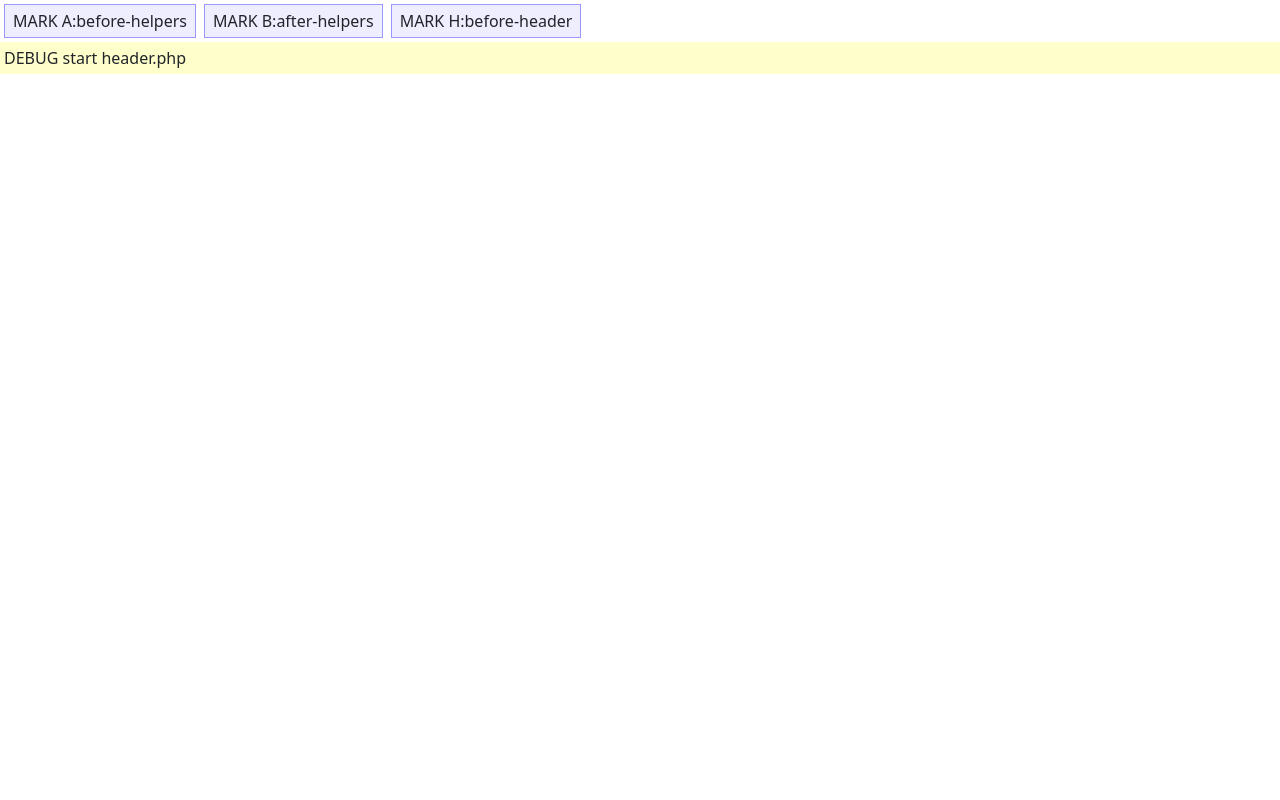
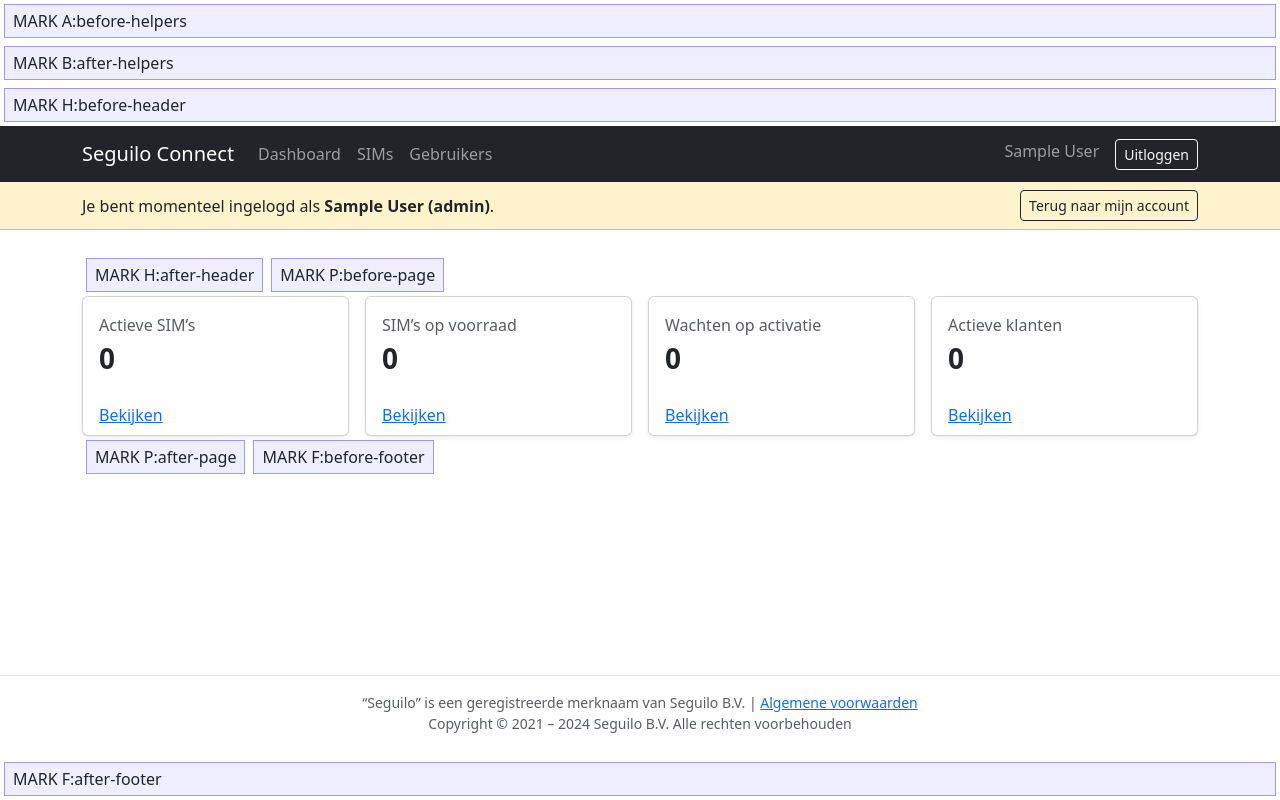
Before and after one commit to SeguiloNL/SeguiloConnect, a PHP site: page /index.php in a window 1280 px wide. Run offline with PHP 8.4, Linux system fonts and the light colour scheme; the visitor is signed in with stand-in values (Sample User, id 1); tables that the repository leaves empty or names only in its code hold one stand-in row (values such as "Sample post").

Commit message:
Update header.php

```diff
--- a/views/header.php
+++ b/views/header.php
@@ -1,11 +1,34 @@
 <?php
-echo "<div style='background:#ffc;padding:4px'>DEBUG start header.php</div>";
-$u = auth_user();
-$config = require __DIR__ . '/../config.php';
+declare(strict_types=1);
 
+/**
+ * views/header.php — fail-safe header
+ * - Start sessie vroeg
+ * - Auth en config zijn try/catch → nooit fatal
+ * - Toont optioneel een gele waarschuwing als DB/auth stuk is
+ */
 
+require_once __DIR__ . '/../helpers.php';
+app_session_start();
 
-// Role-flags
+$u = null;
+$authError = null;
+try {
+    // auth kan DB connectie triggeren → mag niet fatalen in header
+    $u = auth_user();
+} catch (Throwable $e) {
+    $authError = $e->getMessage();
+    $u = null;
+}
+
+$config = [];
+try {
+    $cfg = require __DIR__ . '/../config.php';
+    if (is_array($cfg)) { $config = $cfg; }
+} catch (Throwable $e) {
+    // Niet fatalen; ga met defaults verder
+}
+
 $role     = $u['role'] ?? null;
 $isSuper  = ($role === 'super_admin') || (defined('ROLE_SUPER') && $role === ROLE_SUPER);
 $isRes    = ($role === 'reseller')    || (defined('ROLE_RESELLER') && $role === ROLE_RESELLER);
@@ -16,105 +39,64 @@ $isMgr    = ($isSuper || $isRes || $isSubRes);
 <html lang="nl">
 <head>
 <meta charset="utf-8">
-<meta name="viewport" content="width=device-width, initial-scale=1">
-<title><?= e($config['app']['app_name']) ?></title>
+<meta name="viewport" content="width=device-width,initial-scale=1">
+<title><?= isset($config['app_name']) ? e($config['app_name']) : 'Seguilo Connect' ?></title>
 <link href="https://cdn.jsdelivr.net/npm/bootstrap@5.3.3/dist/css/bootstrap.min.css" rel="stylesheet">
-<link href="https://cdn.jsdelivr.net/npm/bootstrap-icons@1.11.3/font/bootstrap-icons.css" rel="stylesheet">
-<link href="<?= e(base_url()) ?>/assets/css/app.css" rel="stylesheet">
-<style>
-  .navbar-custom { background-color: #1e73be !important; }
-  .navbar-custom .nav-link,
-  .navbar-custom .navbar-brand,
-  .navbar-custom .navbar-text { color: #fff !important; }
-  .navbar-custom .nav-link:hover,
-  .navbar-custom .nav-link:focus { color: #f0f0f0 !important; }
-</style>
+<link href="assets/css/app.css" rel="stylesheet">
 </head>
 <body>
-<nav class="navbar navbar-expand-lg navbar-custom mb-0">
-  <div class="container-fluid">
-    <a class="navbar-brand" href="index.php?route=dashboard">
-      <?php if (!empty($config['app']['logo'])): ?>
-        <img src="<?= e($config['app']['logo']) ?>" alt="Logo" height="30">
-      <?php else: ?>
-        <?= e($config['app']['app_name']) ?>
-      <?php endif; ?>
-    </a>
-    <button class="navbar-toggler" type="button" data-bs-toggle="collapse" data-bs-target="#nav"
-            aria-controls="nav" aria-expanded="false" aria-label="Toggle navigation">
+<nav class="navbar navbar-expand-lg navbar-dark bg-dark">
+  <div class="container">
+    <a class="navbar-brand" href="index.php">Seguilo Connect</a>
+    <button class="navbar-toggler" type="button" data-bs-toggle="collapse" data-bs-target="#mainNav">
       <span class="navbar-toggler-icon"></span>
     </button>
-
-    <?php if ($u): ?>
-    <div class="collapse navbar-collapse" id="nav">
-      <ul class="navbar-nav me-auto mb-2 mb-lg-0">
-        <!-- Dashboard -->
-        <li class="nav-item"><a class="nav-link" href="index.php?route=dashboard">Dashboard</a></li>
-
-        <!-- Klanten -->
-        <?php if ($isMgr): ?>
-          <li class="nav-item"><a class="nav-link" href="index.php?route=users_list">Klanten</a></li>
-        <?php endif; ?>
-
-        <!-- Abonnementen -->
-        <?php if ($isSuper): ?>
-          <li class="nav-item"><a class="nav-link" href="index.php?route=plans_list">Abonnementen</a></li>
-        <?php endif; ?>
-
-        <!-- Simkaarten (nieuw hoofdmenu item) -->
-        <?php if ($isMgr): ?>
-          <li class="nav-item"><a class="nav-link" href="index.php?route=sims_list">Simkaarten</a></li>
-        <?php endif; ?>
-
-        <!-- Bestellen -->
-        <?php if ($isMgr): ?>
-          <li class="nav-item"><a class="nav-link" href="index.php?route=orders_list">Bestellen</a></li>
-        <?php else: ?>
-          <li class="nav-item"><a class="nav-link" href="index.php?route=orders_list">Mijn bestellingen</a></li>
+    <div id="mainNav" class="collapse navbar-collapse">
+      <ul class="navbar-nav me-auto">
+        <?php if ($u): ?>
+          <li class="nav-item"><a class="nav-link" href="index.php?route=dashboard">Dashboard</a></li>
+          <li class="nav-item"><a class="nav-link" href="index.php?route=sims_list">SIMs</a></li>
+          <li class="nav-item"><a class="nav-link" href="index.php?route=users_list">Gebruikers</a></li>
+          <?php if ($isSuper): ?>
+            <li class="nav-item"><a class="nav-link" href="index.php?route=system_admin">Admin</a></li>
+          <?php endif; ?>
         <?php endif; ?>
       </ul>
-
-      <!-- Rechts uitgelijnd -->
-      <ul class="navbar-nav ms-auto mb-2 mb-lg-0 align-items-center">
-        <!-- Account menu -->
-        <li class="nav-item dropdown">
-          <a class="nav-link dropdown-toggle" href="#" id="accountDropdown" role="button" data-bs-toggle="dropdown">
-            Mijn account
-          </a>
-          <ul class="dropdown-menu dropdown-menu-end">
-            <li><a href="<?= url('profile') ?>">Profiel</a></li>
-            <?php if ($isSuper): ?>
-              <li><a class="dropdown-item" href="index.php?route=system_admin">Systeembeheer</a></li>
-            <?php endif; ?>
-            <li><hr class="dropdown-divider"></li>
-            <li><a class="dropdown-item" href="index.php?route=logout">Uitloggen</a></li>
-          </ul>
-        </li>
+      <ul class="navbar-nav">
+        <?php if ($u): ?>
+          <li class="nav-item">
+            <span class="navbar-text me-3"><?= e($u['name'] ?? $u['email'] ?? 'Account') ?></span>
+          </li>
+          <li class="nav-item">
+            <form class="d-inline" method="post" action="index.php?route=logout">
+              <?php if (function_exists('csrf_field')) csrf_field(); ?>
+              <button class="btn btn-sm btn-outline-light">Uitloggen</button>
+            </form>
+          </li>
+        <?php else: ?>
+          <li class="nav-item"><a class="btn btn-sm btn-outline-light" href="index.php?route=login">Inloggen</a></li>
+        <?php endif; ?>
       </ul>
     </div>
-    <?php endif; ?>
-<?php if (is_super_admin()): ?>
-<li class="dropdown">
-  <a href="#">Admin</a>
-  <ul class="dropdown-menu">
-    <li><a href="<?= url('admin_users') ?>">Gebruikers</a></li>
-    <li><a href="<?= url('admin_integrations') ?>">Koppelingen</a></li>
-  </ul>
-</li>
-<?php endif; ?>
-
   </div>
 </nav>
 
-<!-- Impersonatie banner -->
-<?php if (!empty($_SESSION['impersonator_id'])): ?>
+<?php if ($authError): ?>
+  <div class="bg-warning-subtle border-bottom border-warning">
+    <div class="container py-2 small text-dark">
+      Waarschuwing: kan gebruiker niet laden (DB/auth): <code><?= e($authError) ?></code>
+    </div>
+  </div>
+<?php endif; ?>
+
+<?php if (!empty($_SESSION['impersonator_id']) && $u): ?>
   <div class="bg-warning-subtle border-bottom border-warning">
     <div class="container py-2 d-flex justify-content-between align-items-center">
       <div>
-        Je bent momenteel ingelogd als <strong><?= e($u['name']) ?> (<?= e($u['role']) ?>)</strong>.
+        Je bent momenteel ingelogd als <strong><?= e($u['name'] ?? '') ?> (<?= e($u['role'] ?? '') ?>)</strong>.
       </div>
       <form method="post" action="index.php?route=impersonate_stop" class="m-0">
-        <?php csrf_field(); ?>
+        <?php if (function_exists('csrf_field')) csrf_field(); ?>
         <button class="btn btn-sm btn-outline-dark">Terug naar mijn account</button>
       </form>
     </div>
@@ -122,6 +104,3 @@ $isMgr    = ($isSuper || $isRes || $isSubRes);
 <?php endif; ?>
 
 <div class="container mt-4">
-
-<?php
-echo "<div style='background:#cfc;padding:4px'>DEBUG end header.php</div>";
```
